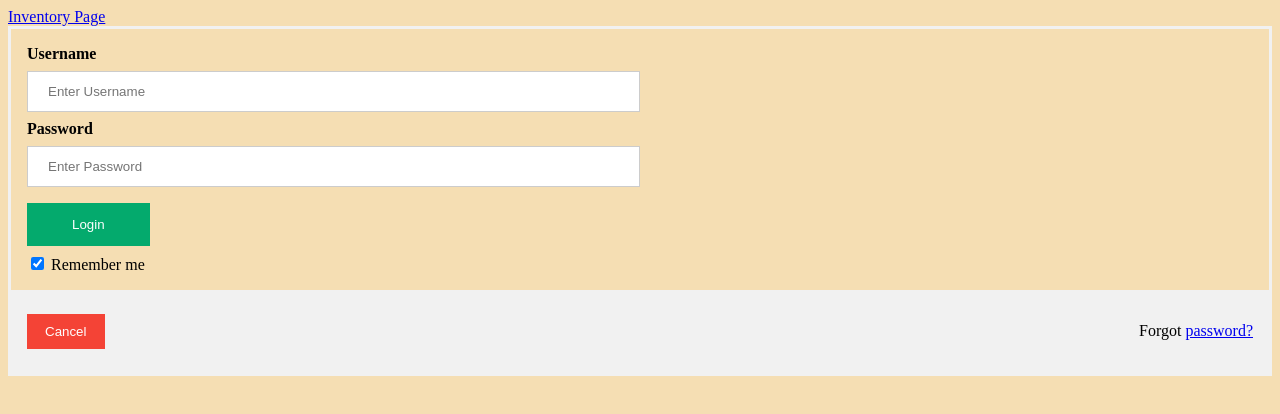
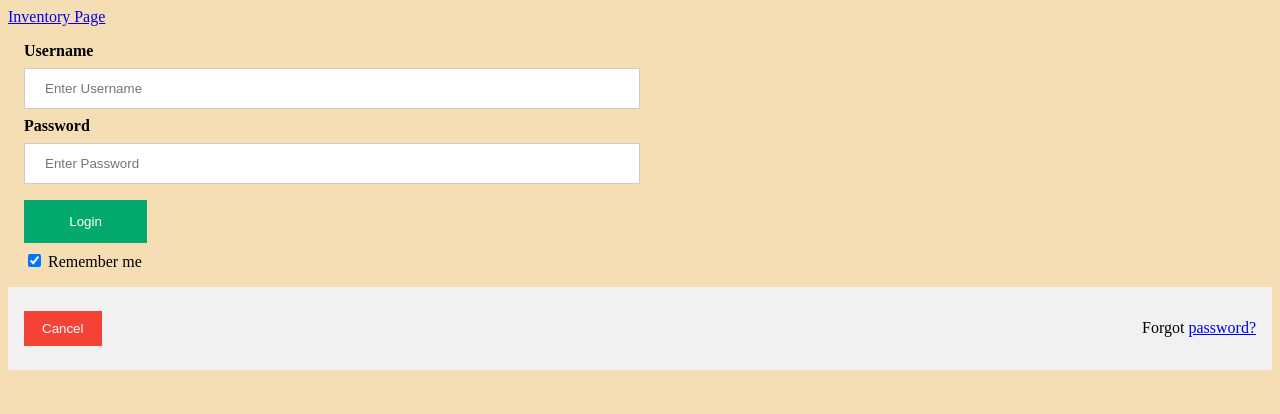
Before and after one commit to kb3x/JoeApp, a plain HTML site: page index.html in a window 1280 px wide. Drawn offline with Linux system fonts and the light colour scheme.

Commit message:
removed border from page1

```diff
--- a/styles.css
+++ b/styles.css
@@ -1,7 +1,7 @@
-/* Bordered form */
-form {
+/* Bordered form for page1, slightly messes up page 2 topbar */
+/*form {
   border: 3px solid #f1f1f1;
-}
+}*/
 
 /* Full-width inputs */
 input[type=text], input[type=password] {
```
